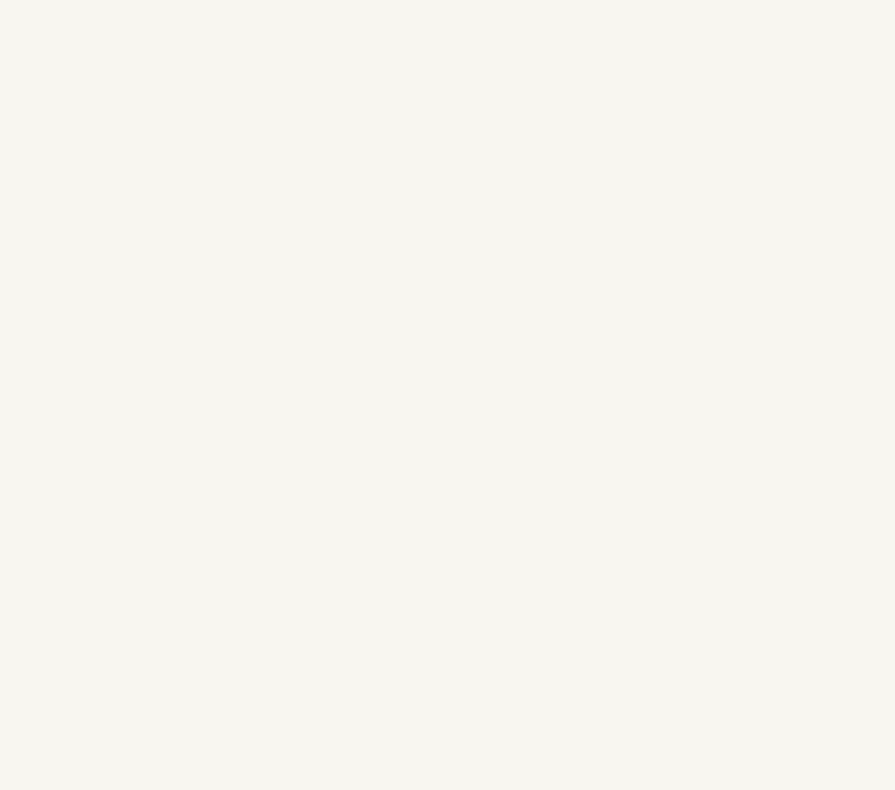
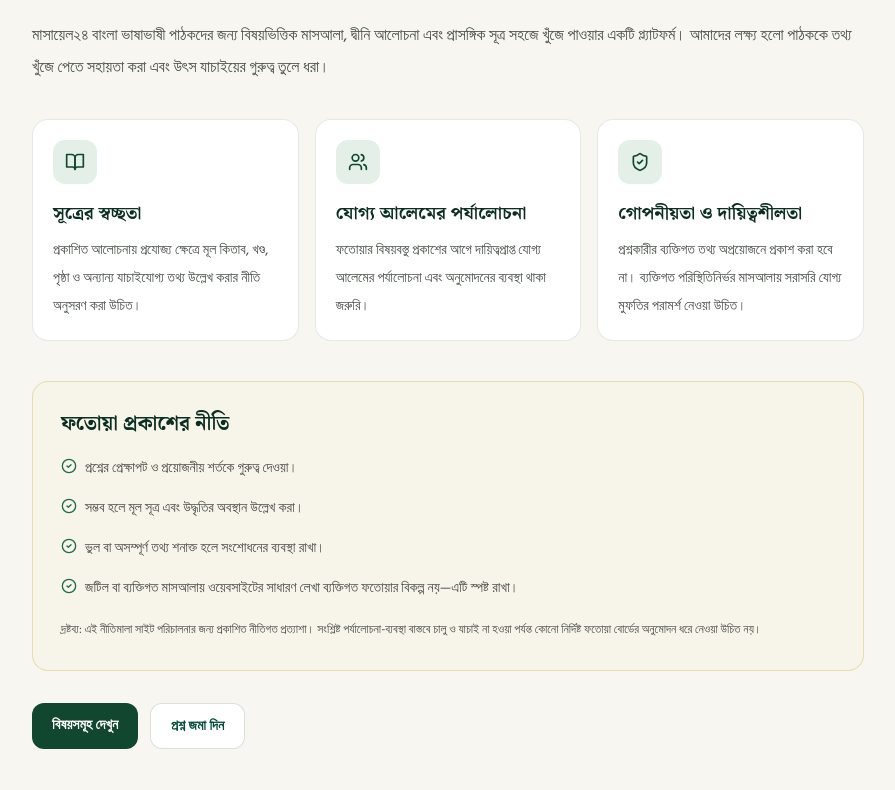
Before and after one commit to appgallerybd/Masayel, a Next.js app: page /about in a window 1280 px wide. Before the commit this address had no page. Shown: the part 230-1020 px from the top of the page, without its empty margins (192-1087 px from the left). Before the commit the page ends 800 px from the top, so only its background shows below. Built offline with nearby package versions, Linux system fonts and the light colour scheme.

Commit message:
feat: add Masael24 about and editorial policy page

```diff
--- /dev/null
+++ b/app/(public)/about/page.tsx
@@ -0,0 +1,46 @@
+import Link from "next/link";
+import { BookOpen, CheckCircle2, ShieldCheck, Users } from "lucide-react";
+
+export const metadata = {
+  title: "আমাদের সম্পর্কে",
+  description: "মাসায়েল২৪-এর উদ্দেশ্য, সম্পাদকীয় নীতি এবং দ্বীনি তথ্য প্রকাশের দায়িত্বশীল পদ্ধতি।",
+};
+
+const principles = [
+  { icon: BookOpen, title: "সূত্রের স্বচ্ছতা", body: "প্রকাশিত আলোচনায় প্রযোজ্য ক্ষেত্রে মূল কিতাব, খণ্ড, পৃষ্ঠা ও অন্যান্য যাচাইযোগ্য তথ্য উল্লেখ করার নীতি অনুসরণ করা উচিত।" },
+  { icon: Users, title: "যোগ্য আলেমের পর্যালোচনা", body: "ফতোয়ার বিষয়বস্তু প্রকাশের আগে দায়িত্বপ্রাপ্ত যোগ্য আলেমের পর্যালোচনা এবং অনুমোদনের ব্যবস্থা থাকা জরুরি।" },
+  { icon: ShieldCheck, title: "গোপনীয়তা ও দায়িত্বশীলতা", body: "প্রশ্নকারীর ব্যক্তিগত তথ্য অপ্রয়োজনে প্রকাশ করা হবে না। ব্যক্তিগত পরিস্থিতিনির্ভর মাসআলায় সরাসরি যোগ্য মুফতির পরামর্শ নেওয়া উচিত।" },
+];
+
+export default function AboutPage() {
+  return (
+    <div className="mx-auto max-w-4xl px-5 py-12 sm:px-8 md:py-16">
+      <div className="inline-flex items-center gap-2 rounded-full bg-emerald-100 px-3 py-1.5 text-xs font-semibold text-emerald-900"><BookOpen className="h-4 w-4" /> মাসায়েল২৪ পরিচিতি</div>
+      <h1 className="mt-5 font-heading text-3xl font-bold leading-tight text-emerald-950 sm:text-4xl">দ্বীনি জ্ঞান চর্চায় স্বচ্ছতা ও দায়িত্বশীলতা</h1>
+      <p className="mt-5 text-base leading-8 text-ink-600">মাসায়েল২৪ বাংলা ভাষাভাষী পাঠকদের জন্য বিষয়ভিত্তিক মাসআলা, দ্বীনি আলোচনা এবং প্রাসঙ্গিক সূত্র সহজে খুঁজে পাওয়ার একটি প্ল্যাটফর্ম। আমাদের লক্ষ্য হলো পাঠককে তথ্য খুঁজে পেতে সহায়তা করা এবং উৎস যাচাইয়ের গুরুত্ব তুলে ধরা।</p>
+      <div className="mt-9 grid gap-4 sm:grid-cols-3">
+        {principles.map(({ icon: Icon, title, body }) => (
+          <section key={title} className="rounded-2xl border border-emerald-950/10 bg-white p-5">
+            <span className="flex h-11 w-11 items-center justify-center rounded-xl bg-emerald-100 text-emerald-800"><Icon className="h-5 w-5" /></span>
+            <h2 className="mt-4 font-heading text-lg font-semibold text-emerald-950">{title}</h2>
+            <p className="mt-2 text-sm leading-7 text-ink-600">{body}</p>
+          </section>
+        ))}
+      </div>
+      <section className="mt-10 rounded-2xl border border-gold-400/40 bg-[#f7f4e9] p-5 sm:p-7">
+        <h2 className="font-heading text-xl font-semibold text-emerald-950">ফতোয়া প্রকাশের নীতি</h2>
+        <ul className="mt-4 space-y-3 text-sm leading-7 text-ink-600">
+          <li className="flex gap-2"><CheckCircle2 className="mt-1 h-4 w-4 shrink-0 text-emerald-700" /> প্রশ্নের প্রেক্ষাপট ও প্রয়োজনীয় শর্তকে গুরুত্ব দেওয়া।</li>
+          <li className="flex gap-2"><CheckCircle2 className="mt-1 h-4 w-4 shrink-0 text-emerald-700" /> সম্ভব হলে মূল সূত্র এবং উদ্ধৃতির অবস্থান উল্লেখ করা।</li>
+          <li className="flex gap-2"><CheckCircle2 className="mt-1 h-4 w-4 shrink-0 text-emerald-700" /> ভুল বা অসম্পূর্ণ তথ্য শনাক্ত হলে সংশোধনের ব্যবস্থা রাখা।</li>
+          <li className="flex gap-2"><CheckCircle2 className="mt-1 h-4 w-4 shrink-0 text-emerald-700" /> জটিল বা ব্যক্তিগত মাসআলায় ওয়েবসাইটের সাধারণ লেখা ব্যক্তিগত ফতোয়ার বিকল্প নয়—এটি স্পষ্ট রাখা।</li>
+        </ul>
+        <p className="mt-4 text-xs leading-6 text-ink-600">দ্রষ্টব্য: এই নীতিমালা সাইট পরিচালনার জন্য প্রকাশিত নীতিগত প্রত্যাশা। সংশ্লিষ্ট পর্যালোচনা-ব্যবস্থা বাস্তবে চালু ও যাচাই না হওয়া পর্যন্ত কোনো নির্দিষ্ট ফতোয়া বোর্ডের অনুমোদন ধরে নেওয়া উচিত নয়।</p>
+      </section>
+      <div className="mt-8 flex flex-wrap gap-3">
+        <Link href="/categories" className="rounded-xl bg-emerald-800 px-5 py-3 text-sm font-semibold text-white hover:bg-emerald-700">বিষয়সমূহ দেখুন</Link>
+        <Link href="/ask" className="rounded-xl border border-emerald-950/15 bg-white px-5 py-3 text-sm font-semibold text-emerald-900 hover:bg-emerald-50">প্রশ্ন জমা দিন</Link>
+      </div>
+    </div>
+  );
+}
```
